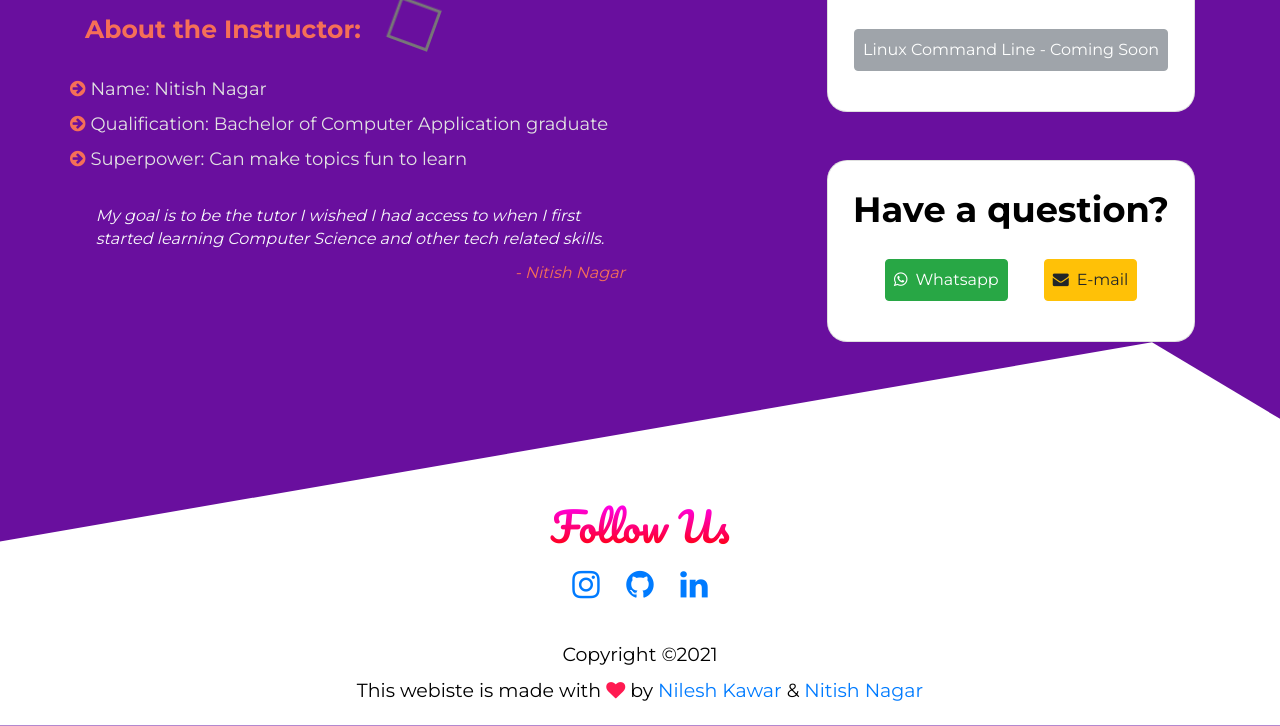
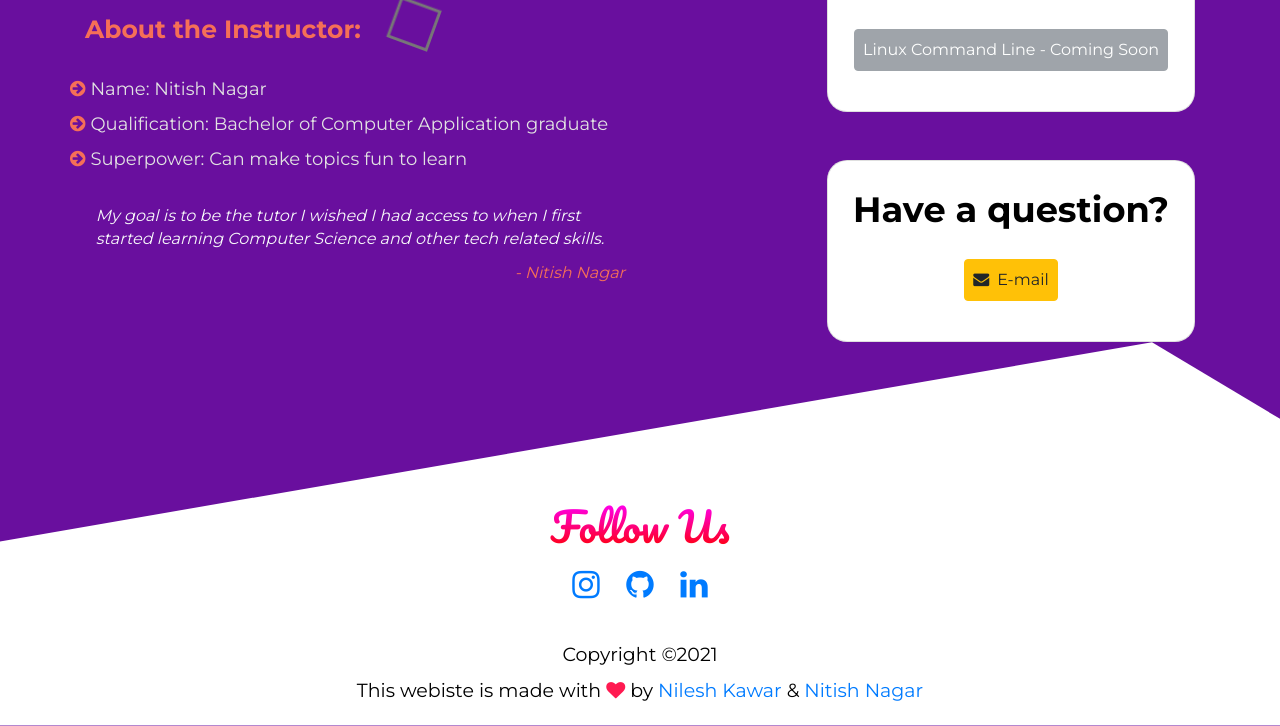
Before and after one commit to nitish-nagar/teaching-tech.github.io, a plain HTML site: page index.html in a window 1280 px wide. Shown: the part 770-1496 px from the top of the page. Drawn offline with nearby package versions, Linux system fonts and the light colour scheme.

Commit message:
Update index.html

```diff
--- a/index.html
+++ b/index.html
@@ -100,7 +100,6 @@
                           <h1 style="color: #000; font-size: 2.2rem;">Have a question?</h1>
                         </div>
                         <div class="mx-auto pb-4">
-                          <a href="https://api.whatsapp.com/send?phone=919819256163" target="_blank"><button class="btn btn-success m-3 p-2"><i class="fa fa-whatsapp mr-2" aria-hidden="true"></i>Whatsapp</button></a>
                           <a href='mailto:nitishnagar03@gmail.com'><button class="btn btn-warning m-3 p-2"><i class="fa fa-envelope mr-2" aria-hidden="true"></i>E-mail</button></a>
                         </div>
                       </div>
```
